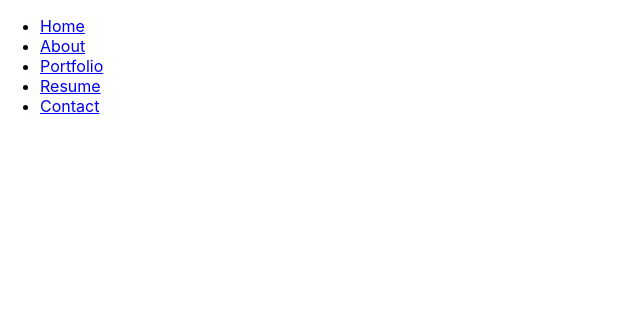
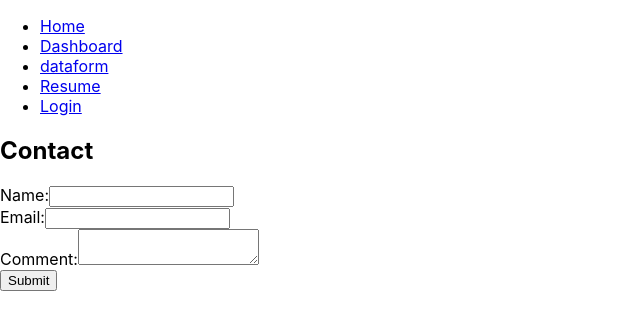
Before and after one commit to bs3102798/Moneyman, a React (Create React App) app: page /login in a window 1280 px wide. Shown: the top 330 px of the page, without its empty margins (0-640 px from the left). Built offline with nearby package versions, Linux system fonts and the light colour scheme.

Commit message:
organization

```diff
--- a/src/App.js
+++ b/src/App.js
@@ -1,10 +1,10 @@
 import React from 'react';
 import { BrowserRouter as Router, Route, Routes } from 'react-router-dom';
 import Header from './components/Header';
-import About from './components/About';
-import Portfolio from './components/Portfolio';
+import About from './components/Dashboard';
+import Portfolio from './components/DataForm';
 import Resume from './components/Resume';
-import Contact from './components/Contact';
+import Contact from './components/Login';
 
 const App = () => {
   return (
@@ -12,10 +12,10 @@ const App = () => {
       <Header />
       <Routes>
         <Route path="/" element={<Home />} />
-        <Route path="/about" element={<About />} />
-        <Route path="/portfolio" element={<Portfolio />} />
+        <Route path="/dashboard" element={<About />} />
+        <Route path="/dataform" element={<Portfolio />} />
         <Route path="/resume" element={<Resume />} />
-        <Route path="/contact" element={<Contact />} />
+        <Route path="/login" element={<Contact />} />
       </Routes>
     </Router>
   );
--- a/src/components/Contact.js
+++ /dev/null
@@ -1,66 +0,0 @@
-import React, { useState } from 'react';
-
-const Contact = () => {
-    const [name, setName] = useState('');
-    const [email, setEmail] = useState('');
-    const [comment, setComment] = useState('');
-
-    const handleNameChange = (event) => {
-        setName(event.target.value);
-    };
-
-    const handleEmailChange = (event) => {
-        setEmail(event.target.value);
-    };
-
-    const handleCommentChange = (event) => {
-        setComment(event.target.value);
-    };
-
-    const handleSubmit = (event) => {
-        event.preventDefault();
-        // Here you can perform any actions you need, like sending the form data to a server
-        console.log('Name:', name);
-        console.log('Email:', email);
-        console.log('Comment:', comment);
-        // Clear the form
-        setName('');
-        setEmail('');
-        setComment('');
-    };
-
-    return (
-        <section id="contact">
-            <h2>Contact</h2>
-            <form onSubmit={handleSubmit}>
-                <div>
-
-                    <label>
-                        Name:
-                        <input type="text" value={name} onChange={handleNameChange} />
-                    </label>
-                </div>
-                <div>
-
-                    <label>
-                        Email:
-                        <input type="email" value={email} onChange={handleEmailChange} />
-                    </label>
-                </div>
-                <div>
-
-                    <label>
-                        Comment:
-                        <textarea value={comment} onChange={handleCommentChange} />
-                    </label>
-                </div>
-                <div>
-
-                    <button type="submit">Submit</button>
-                </div>
-            </form>
-        </section>
-    );
-};
-
-export default Contact;
--- a/src/components/About.js
+++ b/src/components/Dashboard.js
@@ -1,6 +1,6 @@
 import React from 'react';
 
-const About = () => {
+const Dashboard = () => {
     return (
         <section id="about">
             <div>
@@ -13,4 +13,4 @@ const About = () => {
     );
 };
 
-export default About;
+export default Dashboard;
--- a/src/components/Header.js
+++ b/src/components/Header.js
@@ -8,10 +8,10 @@ const Header = () => {
             <nav>
                 <ul>
                     <li><Link to="/">Home</Link></li>
-                    <li><Link to="/about">About</Link></li>
-                    <li><Link to="/portfolio">Portfolio</Link></li>
+                    <li><Link to="/dashboard">Dashboard</Link></li>
+                    <li><Link to="/dataform">dataform</Link></li>
                     <li><Link to="/resume">Resume</Link></li>
-                    <li><Link to="/contact">Contact</Link></li>
+                    <li><Link to="/login">Login</Link></li>
                 </ul>
             </nav>
         </header>
--- /dev/null
+++ b/src/components/Login.js
@@ -0,0 +1,117 @@
+// import React from 'react';
+
+// const Portfolio = () => {
+//     const projects = [
+//         {
+//             title: 'Note-taker-express',
+//             description: 'Express',
+//             demoLink: 'https://note-taker-express124-a5eb4acdd8bc.herokuapp.com/',
+//             githubLink: 'https://github.com/bs3102798/note-taker-express'
+//         },
+//         {
+//             title: 'Tech-blog',
+//             description: 'bcryptjs, connect-session-sequelize, dotenv, express, express-handlebars, express-session, handlebars, mysql2, sequelize',
+//             demoLink: 'https://bs3102798-tech-blog-d05f0f76899a.herokuapp.com/',
+//             githubLink: 'https://github.com/bs3102798/Tech-blog'
+//         },
+
+//         {
+//             title: 'SQL-Employee-Tracker',
+//             description: 'dependencies, cfonts, chalk,console.table,inquirer, mysql2',
+//             demoLink: 'https://project2-demo.com',
+//             githubLink: 'https://github.com/bs3102798/SQL-Employee-Tracker'
+//         },
+//         {
+//             title: 'e-commerce store',
+//             description: 'Materialize CSS,JSON,Sequelize,Handlebars',
+
+//             githubLink: 'https://github.com/guapjorge/gababara'
+//         },
+
+//     ];
+
+//     return (
+//         <section id="portfolio">
+//             <h2>Portfolio</h2>
+//             <div className="projects">
+//                 {projects.map((project, index) => (
+//                     <div key={index} className="project-card">
+//                         <h3>{project.title}</h3>
+//                         <p>{project.description}</p>
+//                         <a href={project.demoLink} target="_blank" rel="noopener noreferrer">Demo</a>
+//                         <a href={project.githubLink} target="_blank" rel="noopener noreferrer">GitHub</a>
+//                     </div>
+//                 ))}
+//             </div>
+//         </section>
+//     );
+// };
+
+// export default Portfolio;
+
+import React, { useState } from 'react';
+
+const DataForm = () => {
+    const [name, setName] = useState('');
+    const [email, setEmail] = useState('');
+    const [comment, setComment] = useState('');
+
+    const handleNameChange = (event) => {
+        setName(event.target.value);
+    };
+
+    const handleEmailChange = (event) => {
+        setEmail(event.target.value);
+    };
+
+    const handleCommentChange = (event) => {
+        setComment(event.target.value);
+    };
+
+    const handleSubmit = (event) => {
+        event.preventDefault();
+        // Here you can perform any actions you need, like sending the form data to a server
+        console.log('Name:', name);
+        console.log('Email:', email);
+        console.log('Comment:', comment);
+        // Clear the form
+        setName('');
+        setEmail('');
+        setComment('');
+    };
+
+    return (
+        <section id="contact">
+            <h2>Contact</h2>
+            <form onSubmit={handleSubmit}>
+                <div>
+
+                    <label>
+                        Name:
+                        <input type="text" value={name} onChange={handleNameChange} />
+                    </label>
+                </div>
+                <div>
+
+                    <label>
+                        Email:
+                        <input type="email" value={email} onChange={handleEmailChange} />
+                    </label>
+                </div>
+                <div>
+
+                    <label>
+                        Comment:
+                        <textarea value={comment} onChange={handleCommentChange} />
+                    </label>
+                </div>
+                <div>
+
+                    <button type="submit">Submit</button>
+                </div>
+            </form>
+        </section>
+    );
+};
+
+export default DataForm;
```
Also changed, not shown: src/components/DataForm.js (renamed from src/components/Portfolio.js).
